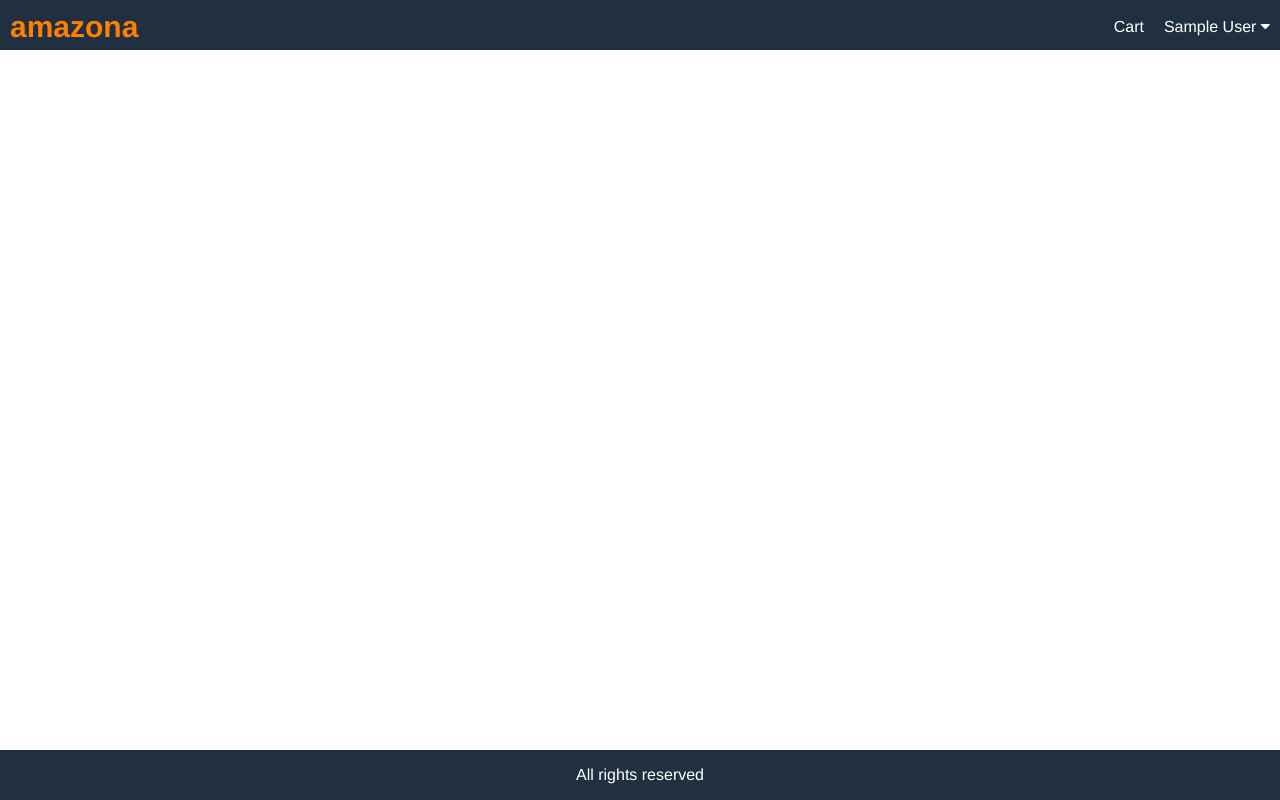
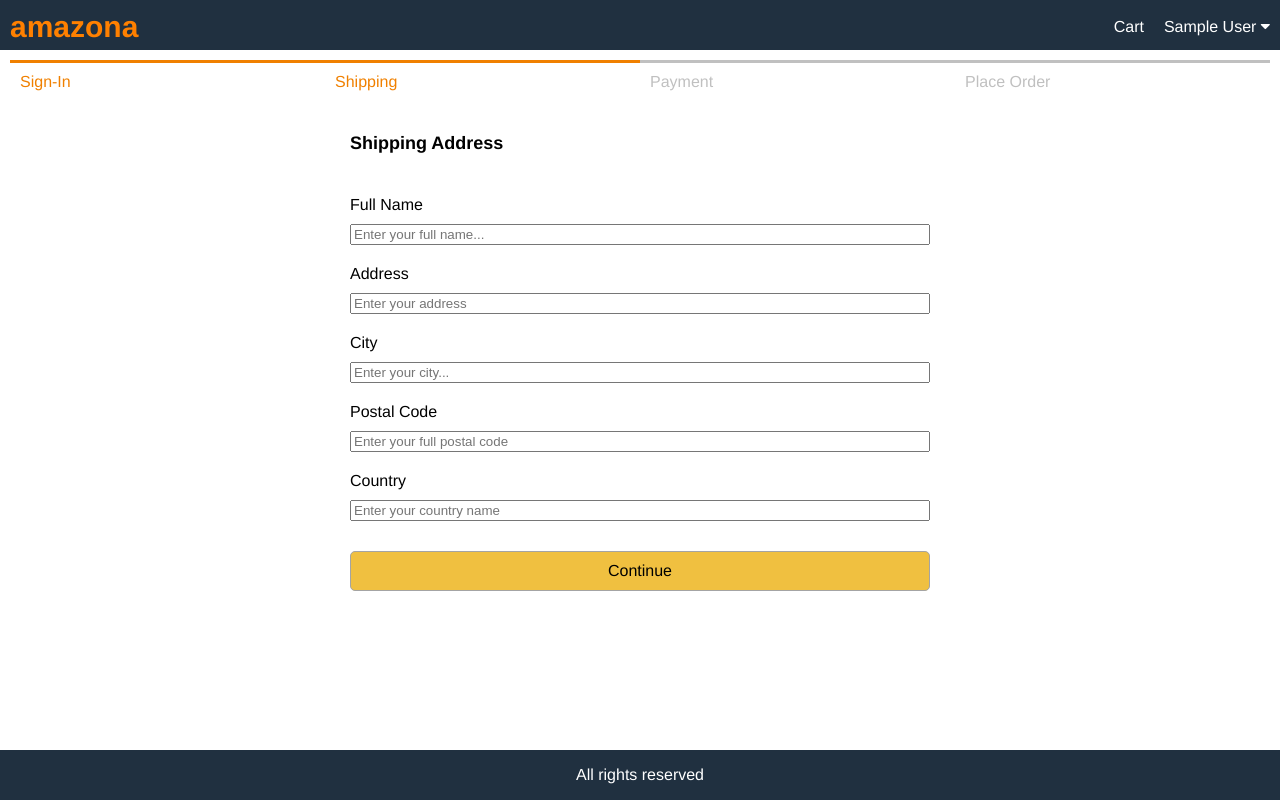
Before and after one commit to humbertocrj/amazona-app, a React (Create React App) app in the folder frontend/: page /shipping in a window 1280 px wide. Built offline with nearby package versions, Linux system fonts and the light colour scheme; sample sign-in values are in the browser's storage.

Commit message:
Shipping Screen development and other stuff

```diff
--- a/frontend/src/App.js
+++ b/frontend/src/App.js
@@ -6,6 +6,7 @@
 import SigninScreen from "./screens/SigninScreen";
 import RegisterScreen from "./screens/RegisterScreen";
 import {signout} from './actions/userActions'
+import { ShippingAddressScreen } from "./screens/ShippingAddressScreen";
 function App() {
   //the function useSeletor allow us to access the store and its states, we'll get the cart state
   const cart = useSelector((state) => state.cart);
@@ -65,6 +66,7 @@
 
             <Route path="/signin/" element={<SigninScreen />}></Route>
             <Route path="/register/" element={<RegisterScreen />}></Route>
+            <Route path="/shipping/" element={<ShippingAddressScreen />}></Route>
 
             <Route path="/" element={<HomeScreen />} exact></Route>
           </Routes>
--- a/frontend/src/actions/cartActions.js
+++ b/frontend/src/actions/cartActions.js
@@ -2,6 +2,7 @@
 const {
   CART_ADD_ITEM,
   CART_REMOVE_ITEM,
+  CART_SAVE_SHIPPING_ADDRESS,
 } = require("../constants/cartConstants");
 
 export const addToCart = (productId, qty) => async (dispatch, getState) => {
@@ -26,7 +27,13 @@
 };
 
 export const removeFromCart = (productId) => (dispatch, getState) => {
-  dispatch({ type: CART_REMOVE_ITEM , payload: productId});
+  dispatch({ type: CART_REMOVE_ITEM, payload: productId });
 
-  localStorage.setItem('cartItems', JSON.stringify(getState().cart.cartItems))
+  localStorage.setItem("cartItems", JSON.stringify(getState().cart.cartItems));
 };
+
+export const saveShippingAddress = (data) => (dispatch) => {
+  dispatch({ type: CART_SAVE_SHIPPING_ADDRESS, payload: data });
+
+  localStorage.setItem('shippingAddress', JSON.stringify(data));
+};
--- /dev/null
+++ b/frontend/src/components/CheckoutSteps.js
@@ -0,0 +1,13 @@
+import React from 'react'
+
+export default function CheckoutSteps({step1, step2, step3, step4}) {
+
+  return (
+    <div className="row checkout-steps">
+        <div className={step1 ? 'active':''}>Sign-In</div>
+        <div className={step2 ? 'active':''}>Shipping</div>
+        <div className={step3 ? 'active':''}>Payment</div>
+        <div className={step4 ? 'active':''}>Place Order</div>
+    </div>
+  )
+}
--- a/frontend/src/constants/cartConstants.js
+++ b/frontend/src/constants/cartConstants.js
@@ -1,3 +1,4 @@
 //Used  for cart badge, indicating the number of item in the cart
 export const CART_ADD_ITEM = "CART_ADD_ITEM"
 export const CART_REMOVE_ITEM = "CART_REMOVE_ITEM"
+export const CART_SAVE_SHIPPING_ADDRESS = "CART_SAVE_SHIPPING_ADDRESS"
--- a/frontend/src/index.css
+++ b/frontend/src/index.css
@@ -262,3 +262,15 @@
 .Loading{
   display:block important!;
 }
+
+.checkout-steps >div{
+  border-top: 0.3rem solid #c0c0c0;
+  color:#c0c0c0;
+  flex:1;
+  padding:1rem;
+}
+
+.checkout-steps >div.active{
+  border-top: 0.3rem solid #f08000;
+  color: #f08000;
+}
--- a/frontend/src/reducers/cartReducers.js
+++ b/frontend/src/reducers/cartReducers.js
@@ -1,6 +1,6 @@
-import {CART_ADD_ITEM, CART_REMOVE_ITEM} from "../constants/cartConstants";
+import {CART_ADD_ITEM, CART_REMOVE_ITEM, CART_SAVE_SHIPPING_ADDRESS} from "../constants/cartConstants";
 
-export const cartReducer = (state = { cartItems: [] }, action) => {
+export const cartReducer = (state = { cartItems: [], shippingAddress: "" } , action) => {
   switch (action.type) {
     case CART_ADD_ITEM:
       //Item comes from dispatch in cartActions.js
@@ -30,6 +30,8 @@
           x.product !== action.payload
         ),
       };
+      case CART_SAVE_SHIPPING_ADDRESS:
+        return {...state, shippingAddress:action.payload}
 
     default:
       return state;
--- a/frontend/src/screens/HomeScreen.js
+++ b/frontend/src/screens/HomeScreen.js
@@ -14,14 +14,16 @@
 // You may use it to dispatch actions as needed.
 const dispatch = useDispatch();
 
-// Allows you to extract data from the Redux store state, using a selector function.
+// Allows you to extract data from the Redux store state, using a
+// selector function.
 const productList = useSelector((state)=>state.productList)
 
 
 const {loading, error, products} = productList
 
 // What is useEffect in React?
-// What does useEffect do? By using this Hook, you tell React that your component needs to do something after render.
+// What does useEffect do? By using this Hook, you tell React that your
+// component needs to do something after render.
   useEffect(() => {
     dispatch(listProducts())
   }, [dispatch]);
--- /dev/null
+++ b/frontend/src/screens/ShippingAddressScreen.js
@@ -0,0 +1,114 @@
+import React, { useState, useEffect } from "react";
+import CheckoutSteps from "../components/CheckoutSteps";
+import { useDispatch, useSelector } from "react-redux";
+import { saveShippingAddress } from "../actions/cartActions";
+import { useNavigate } from "react-router-dom";
+
+export const ShippingAddressScreen = () => {
+
+  const userSignin = useSelector((state) => state.userSignin);
+  const { userInfo } = userSignin;
+  const navigate = useNavigate();
+
+  const cart = useSelector((state) => state.cart);
+  const { shippingAddress } = cart;
+
+  useEffect(() => {
+    if (!userInfo) {
+      navigate("/signin");
+    }
+  });
+
+
+  const [fullName, setFullName] = useState(shippingAddress.fullName);
+  const [address, setAddress] = useState(shippingAddress.address);
+  const [city, setCity] = useState(shippingAddress.city);
+  const [postalCode, setPostalCode] = useState(shippingAddress.postalCode);
+  const [country, setCountry] = useState(shippingAddress.country);
+
+  const dispatch = useDispatch();
+
+  const submitHandler = (e) => {
+    e.preventDefault();
+    dispatch(
+      saveShippingAddress({ fullName, address, city, postalCode, country })
+    );
+    navigate("/payment");
+  };
+
+  return (
+    <div>
+      <CheckoutSteps step1 step2></CheckoutSteps>
+      <form className="form" onSubmit={submitHandler}>
+        <div>
+          <h1>Shipping Address</h1>
+        </div>
+        <div>
+          <label htmlFor="fullName">Full Name</label>
+          <input
+            type="text"
+            id="fullName"
+            placeholder="Enter your full name..."
+            value={fullName}
+            onChange={(e) => setFullName(e.target.value)}
+            required
+          ></input>
+        </div>
+
+        <div>
+          <label htmlFor="address">Address</label>
+          <input
+            type="text"
+            id="address"
+            placeholder="Enter your address"
+            value={address}
+            onChange={(e) => setAddress(e.target.value)}
+            required
+          ></input>
+        </div>
+
+        <div>
+          <label htmlFor="city">City</label>
+          <input
+            type="text"
+            id="city"
+            placeholder="Enter your city..."
+            value={city}
+            onChange={(e) => setCity(e.target.value)}
+            required
+          ></input>
+        </div>
+
+        <div>
+          <label htmlFor="postalCode">Postal Code</label>
+          <input
+            type="text"
+            id="postalCode"
+            placeholder="Enter your full postal code"
+            value={postalCode}
+            onChange={(e) => setPostalCode(e.target.value)}
+            required
+          ></input>
+        </div>
+
+        <div>
+          <label htmlFor="country">Country</label>
+          <input
+            type="text"
+            id="country"
+            placeholder="Enter your country name"
+            value={country}
+            onChange={(e) => setCountry(e.target.value)}
+            required
+          ></input>
+        </div>
+        <div>
+          <label />
+          <button className="primary" type="submit">
+            Continue
+          </button>
+        </div>
+      </form>
+    </div>
+  );
+};
--- a/frontend/src/store.js
+++ b/frontend/src/store.js
@@ -15,7 +15,10 @@
   },
   cart:{
     cartItems: localStorage.getItem('cartItems')?
-    JSON.parse(localStorage.getItem('cartItems')):[]
+    JSON.parse(localStorage.getItem('cartItems')):[],
+    shippingAddress: localStorage.getItem('shippingAddress')?
+    JSON.parse(localStorage.getItem('shippingAddress')):
+    ""
   }
 };
 
@@ -30,6 +33,8 @@
 //Setup to use redux devtool, it seems hehehe. Now it's possible to monitor the state using inspect in the browser.
 const composeEnhancer = window.__REDUX_DEVTOOLS_EXTENSION_COMPOSE__ || compose;
 
+//Redux Thunk is middleware that allows you to return functions, rather
+// than just actions, within Redux. This allows for delayed actions, including working with promises.
 const store = createStore(
   reducer,
   initialState,
```
